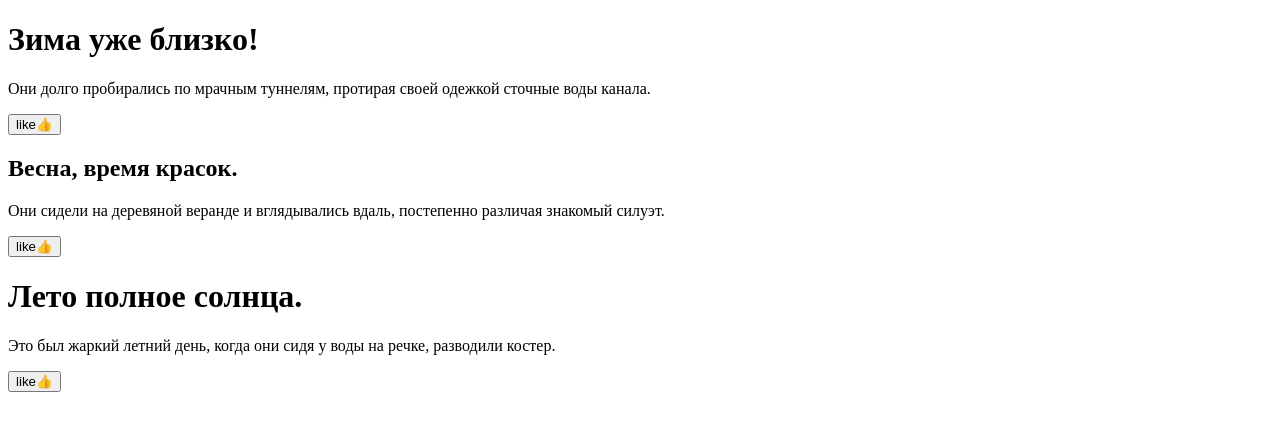
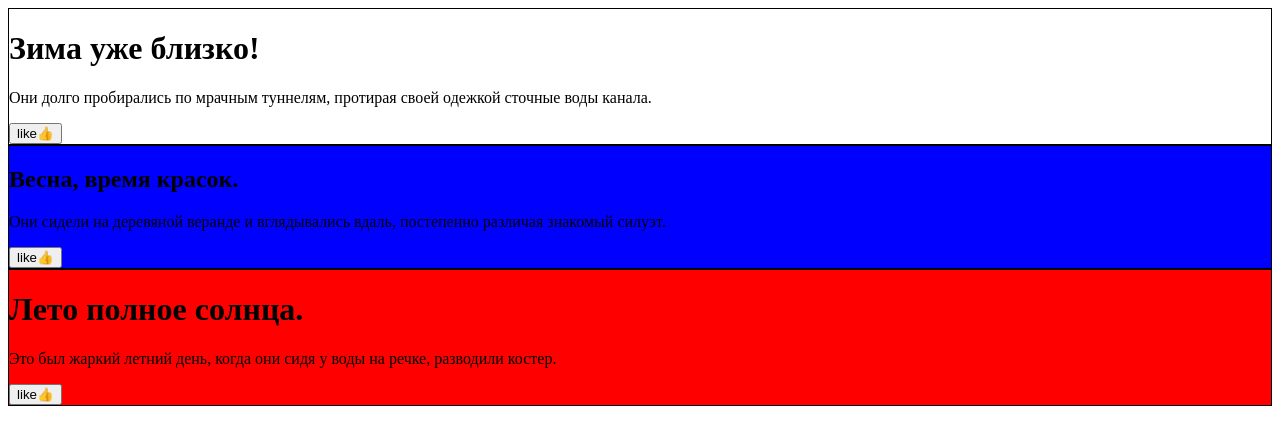
Before and after one commit to WebHeroSchool/RFS-html, a plain HTML site: page index.html in a window 1280 px wide. Drawn offline with Linux system fonts and the light colour scheme.

Commit message:
finish doc

```diff
--- a/index.html
+++ b/index.html
@@ -3,6 +3,7 @@
 <head>
   <meta charset="UTF-8">
   <title>Document</title>
+  <link rel="stylesheet" href="style.css">
 </head>
 <body>
   <header class="header">
--- a/style.css
+++ b/style.css
@@ -1,11 +1,10 @@
 .header {
-  background: blue;
+  background: white;
   border: 1px solid black;
 }
 
 .main-section {
-  background: white;
-  color: gray;
+  background: blue;
   border: 1px solid black;
 }
 
```
